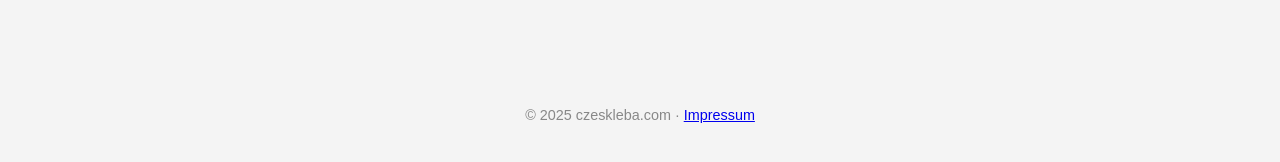
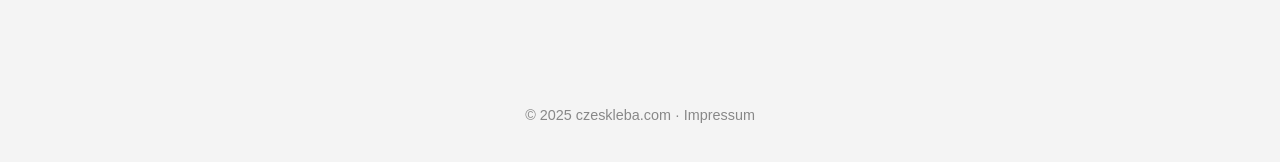
Before and after one commit to DenisCzeskleba/czeskleba.github.io, a Jekyll site: the page built from index.md, in a window 1280 px wide. Shown: the part 335-497 px from the top of the page. Built offline with Jekyll 4.4.1, drawn with Linux system fonts in a browser that asks for light colours.

Commit message:
Update default.html

```diff
--- a/_layouts/default.html
+++ b/_layouts/default.html
@@ -100,6 +100,19 @@
       color: #888;
     }
 
+    footer a {
+      color: inherit;
+      text-decoration: none;
+    }
+
+    footer a:hover {
+      text-decoration: underline;
+    }
+
+    footer a:visited {
+      color: inherit;
+    }
+
     @media (max-width: 600px) {
       header {
         flex-direction: column;
```
